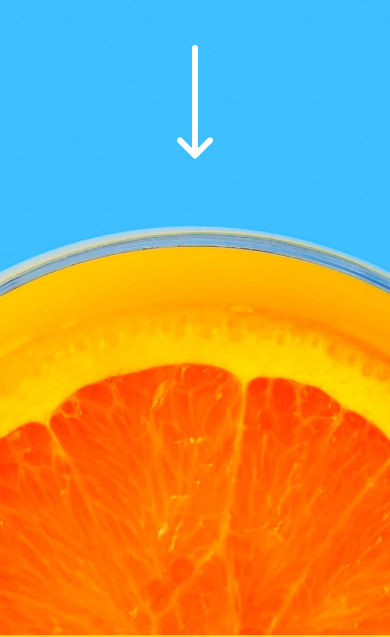
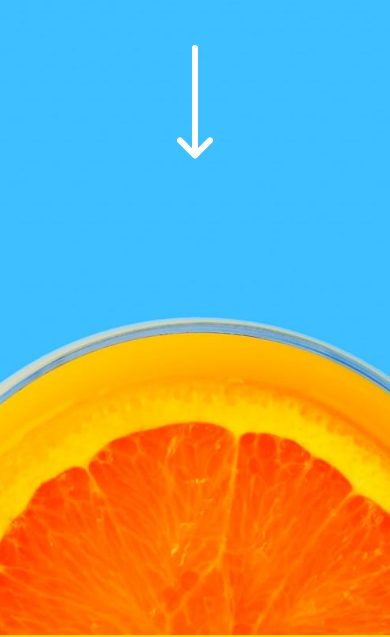
Before and after one commit to henrynicollasissicaba/sunnyside-agency-landing-page-main, a plain HTML site: page index.html in a window 390 px wide. Shown: the part 209-846 px from the top of the page. Drawn offline with Linux system fonts and the light colour scheme.

Commit message:
improving css properties

```diff
--- a/css/style.css
+++ b/css/style.css
@@ -457,6 +457,10 @@ footer{
 
 /* MEDIA QUERIES */
 @media(max-width: 45em){
+    header{
+        background-image: url('../images/mobile/image-header.jpg');
+    }
+
     .header{
         justify-content: space-between;
         padding: .5rem 1rem;
```
